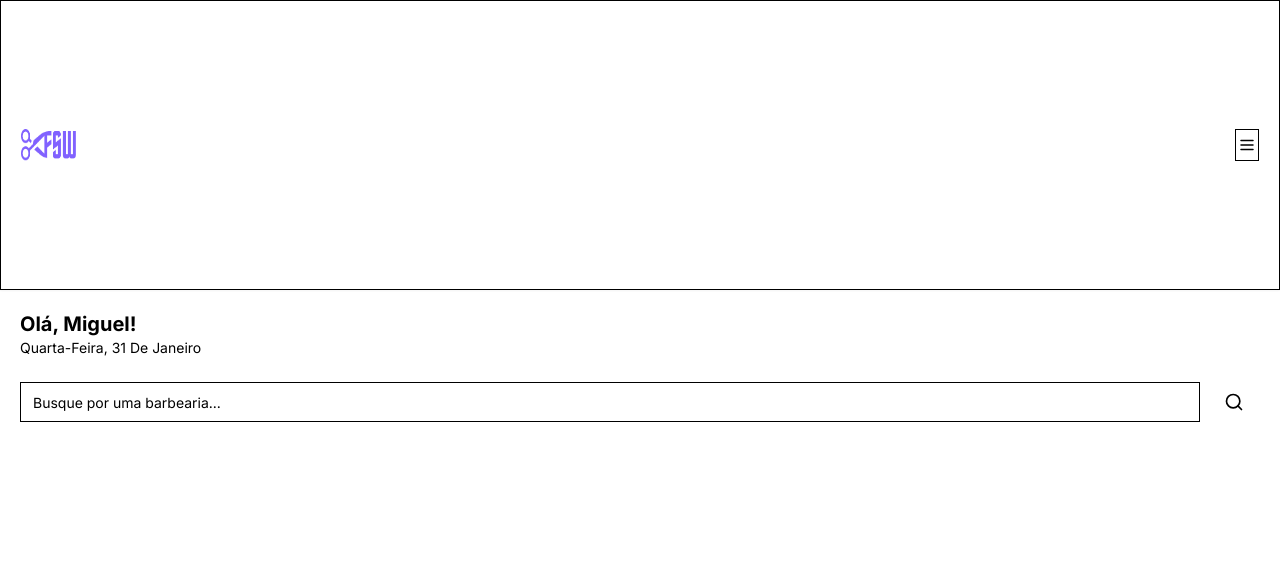
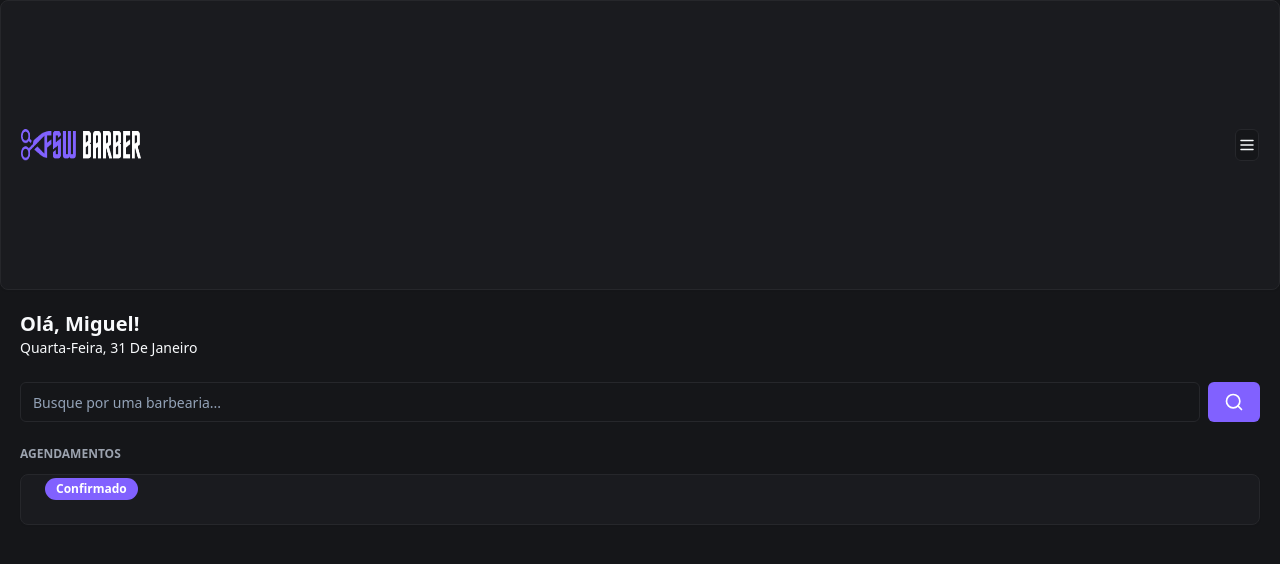
Before and after one commit to welingtonsoftware/fullStackWeek-barber, a Next.js app: page / in a window 1280 px wide. Shown: the top 564 px of the page. Built offline with nearby package versions, Linux system fonts and the light colour scheme.

Commit message:
feat: add booking-item components

```diff
--- /dev/null
+++ b/app/(home)/layout.tsx
@@ -0,0 +1,16 @@
+export const metadata = {
+  title: 'Next.js',
+  description: 'Generated by Next.js',
+}
+
+export default function RootLayout({
+  children,
+}: {
+  children: React.ReactNode
+}) {
+  return (
+    <html lang="en">
+      <body>{children}</body>
+    </html>
+  )
+}
--- a/app/(home)/page.tsx
+++ b/app/(home)/page.tsx
@@ -2,6 +2,7 @@
 import { format } from "date-fns";
 import { ptBR } from "date-fns/locale/pt-BR";
 import Search from "./_components/search";
+import BookingItem from "../_components/booking-item";
 
 export default function Home() {
   return (
@@ -18,6 +19,11 @@
       <div className="px-5 mt-6">
         <Search />
       </div>
+
+      <div className="px-5 mt-6">
+        <h2 className="text-xs mb-3 uppercase text-gray-400 font-bold">Agendamentos</h2>
+        <BookingItem />
+      </div>
     </div>
   );
 }
--- a/app/_components/booking-item.tsx
+++ b/app/_components/booking-item.tsx
@@ -0,0 +1,20 @@
+"use client";
+
+import { Badge } from "@/app/_components/ui/badge";
+import { Button } from "@/app/_components/ui/button";
+import { Card, CardContent } from "@/app/_components/ui/card";
+
+
+const BookingItem = () => {
+  return (
+    <Card>
+      <CardContent>
+        <div>
+          <Badge>Confirmado</Badge>
+        </div>
+      </CardContent>
+    </Card>
+   );
+}
+
+export default BookingItem;
--- /dev/null
+++ b/app/_components/ui/avatar.tsx
@@ -0,0 +1,50 @@
+"use client"
+
+import * as React from "react"
+import * as AvatarPrimitive from "@radix-ui/react-avatar"
+
+import { cn } from "@/app/_lib/utils"
+
+const Avatar = React.forwardRef<
+  React.ElementRef<typeof AvatarPrimitive.Root>,
+  React.ComponentPropsWithoutRef<typeof AvatarPrimitive.Root>
+>(({ className, ...props }, ref) => (
+  <AvatarPrimitive.Root
+    ref={ref}
+    className={cn(
+      "relative flex h-10 w-10 shrink-0 overflow-hidden rounded-full",
+      className
+    )}
+    {...props}
+  />
+))
+Avatar.displayName = AvatarPrimitive.Root.displayName
+
+const AvatarImage = React.forwardRef<
+  React.ElementRef<typeof AvatarPrimitive.Image>,
+  React.ComponentPropsWithoutRef<typeof AvatarPrimitive.Image>
+>(({ className, ...props }, ref) => (
+  <AvatarPrimitive.Image
+    ref={ref}
+    className={cn("aspect-square h-full w-full", className)}
+    {...props}
+  />
+))
+AvatarImage.displayName = AvatarPrimitive.Image.displayName
+
+const AvatarFallback = React.forwardRef<
+  React.ElementRef<typeof AvatarPrimitive.Fallback>,
+  React.ComponentPropsWithoutRef<typeof AvatarPrimitive.Fallback>
+>(({ className, ...props }, ref) => (
+  <AvatarPrimitive.Fallback
+    ref={ref}
+    className={cn(
+      "flex h-full w-full items-center justify-center rounded-full bg-muted",
+      className
+    )}
+    {...props}
+  />
+))
+AvatarFallback.displayName = AvatarPrimitive.Fallback.displayName
+
+export { Avatar, AvatarImage, AvatarFallback }
--- /dev/null
+++ b/app/_components/ui/badge.tsx
@@ -0,0 +1,36 @@
+import * as React from "react"
+import { cva, type VariantProps } from "class-variance-authority"
+
+import { cn } from "@/app/_lib/utils"
+
+const badgeVariants = cva(
+  "inline-flex items-center rounded-full border px-2.5 py-0.5 text-xs font-semibold transition-colors focus:outline-none focus:ring-2 focus:ring-ring focus:ring-offset-2",
+  {
+    variants: {
+      variant: {
+        default:
+          "border-transparent bg-primary text-primary-foreground hover:bg-primary/80",
+        secondary:
+          "border-transparent bg-secondary text-secondary-foreground hover:bg-secondary/80",
+        destructive:
+          "border-transparent bg-destructive text-destructive-foreground hover:bg-destructive/80",
+        outline: "text-foreground",
+      },
+    },
+    defaultVariants: {
+      variant: "default",
+    },
+  }
+)
+
+export interface BadgeProps
+  extends React.HTMLAttributes<HTMLDivElement>,
+    VariantProps<typeof badgeVariants> {}
+
+function Badge({ className, variant, ...props }: BadgeProps) {
+  return (
+    <div className={cn(badgeVariants({ variant }), className)} {...props} />
+  )
+}
+
+export { Badge, badgeVariants }
--- a/app/layout.tsx
+++ b/app/layout.tsx
@@ -1,6 +1,7 @@
 import type { Metadata } from "next";
 import { Inter } from "next/font/google";
 import "./globals.css";
+
 
 const inter = Inter({ subsets: ["latin"] });
 
@@ -16,7 +17,11 @@
 }>) {
   return (
     <html lang="en">
-      <body className={inter.className}>{children}</body>
+      <body className={`inter.className dark`}>
+
+          {children}
+
+      </body>
     </html>
   );
 }
--- a/next.config.mjs
+++ b/next.config.mjs
@@ -1,4 +1,12 @@
 /** @type {import('next').NextConfig} */
-const nextConfig = {};
+const nextConfig = {
+  images: {
+    remotePatterns: [
+      {
+        hostname: "utfs.io",
+      },
+    ],
+  },
+};
 
 export default nextConfig;
--- a/package.json
+++ b/package.json
@@ -13,6 +13,7 @@
   },
   "dependencies": {
     "@prisma/client": "^5.0.0",
+    "@radix-ui/react-avatar": "^1.0.4",
     "@radix-ui/react-slot": "^1.0.2",
     "class-variance-authority": "^0.7.0",
     "clsx": "^2.1.0",
```
Also changed, not shown: 1 other file (tests, documents, lock files or other folders).
